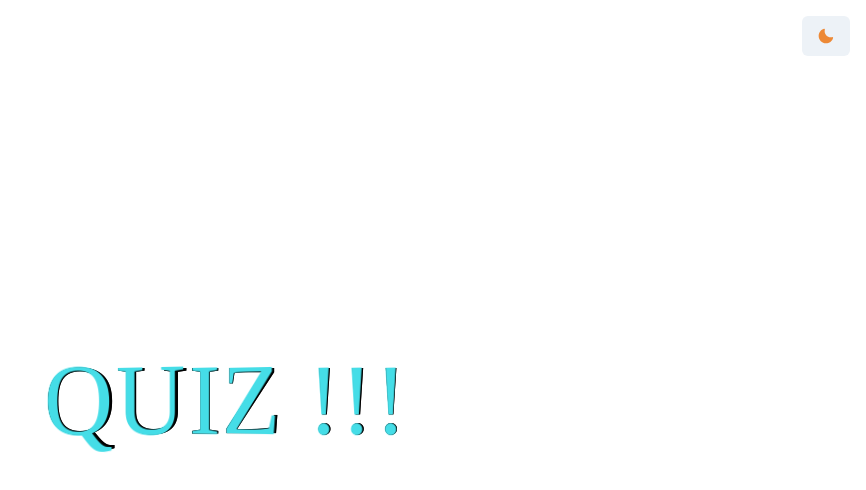
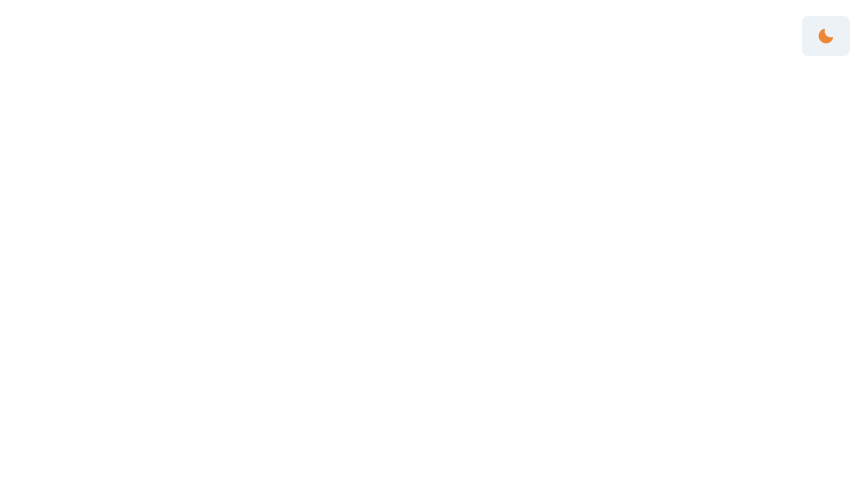
Before and after one commit to ahmedKhaireddine/Quiz-front-end, a React (Create React App) app: page /test in a window 1280 px wide. Shown: the top 490 px of the page, without its empty margins (414-1280 px from the left). Built offline with nearby package versions, Linux system fonts and the light colour scheme; a web font is replaced by a local one.

Commit message:
Modification du composant LogoAnim

```diff
--- a/src/others/LogoAnim.jsx
+++ b/src/others/LogoAnim.jsx
@@ -1,32 +1,19 @@
+import React from "react"
 import "./LogoAnimStyle.css"
 
 const LogoAnim = () => {
+    const logo = "QUIZ !!!"
+    const logoAnim = logo.split()
+    console.log(logoAnim)
+
   return (
-    <div className="grid">
-        <div className="letter-anim">
-            <span data-letter="Q">Q</span>
-        </div>
-        <div className="letter-anim">
-            <span data-letter="U">U</span>
-        </div>
-        <div className="letter-anim">
-            <span data-letter="I">I</span>
-        </div>
-        <div className="letter-anim">
-            <span data-letter="Z">Z</span>
-        </div>
-        <div className="letter-anim">
-            <span data-letter="">&nbsp;</span>
-        </div>
-        <div className="letter-anim">
-            <span data-letter="!">!</span>
-        </div>
-        <div className="letter-anim">
-            <span data-letter="!">!</span>
-        </div>
-        <div className="letter-anim">
-            <span data-letter="!">!</span>
-        </div>
+      <div className="grid">
+        {logo.split().map(index => {
+           <div className="letter-anim">
+                <span data-letter={index}>{index}</span>
+            </div>
+        })
+        }
     </div>
   )
 }
```
